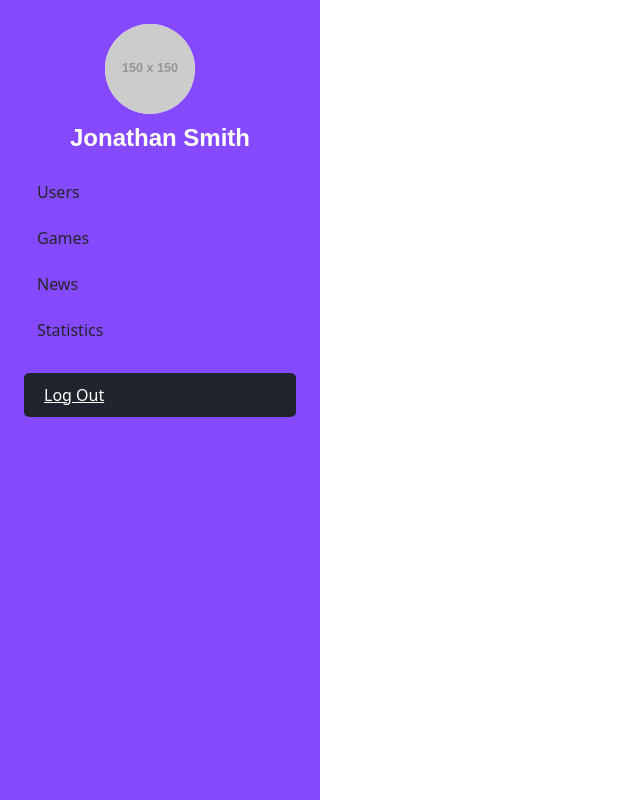
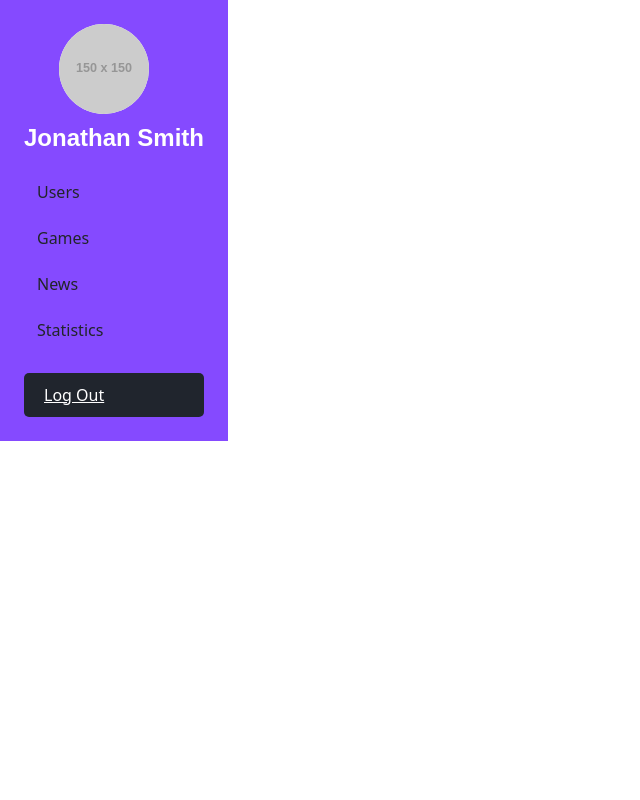
Before and after one commit to LEOQ36/PrograWEB-Proyect, a React (Vite) app: page /Admin in a window 1280 px wide. Shown: the whole page, without its empty margins (0-640 px from the left). Built offline with nearby package versions, Linux system fonts and the light colour scheme.

Commit message:
best seller

```diff
--- a/src/main.tsx
+++ b/src/main.tsx
@@ -11,11 +11,9 @@ import Home from './pages/Home';
 import 'bootstrap/dist/js/bootstrap.bundle.min.js';
 import TopRated from './pages/TopRated';
 import BestSellers from './pages/BestSellers';
-import Noticias from './pages/Noticias';
-import Games from './pages/AdminGames';
+
 import Admin from './pages/Admin';
-import Usuarios from './pages/Usuarios';
-import Estadisticas from './pages/Estadisticas';
+
 
 createRoot(document.getElementById('root')!).render(
   <StrictMode>
@@ -28,10 +26,7 @@ createRoot(document.getElementById('root')!).render(
         <Route path='/Home' element={<Home />} />
         <Route path='/TopRated' element={<TopRated />} />
         <Route path='/BestSellers' element={<BestSellers />} />
-        <Route path='/UsuariosAdmin' element={<Usuarios />} />
-        <Route path='/NoticiasAdmin' element={<Noticias />} />
-        <Route path='/GamesAdmin' element={<Games />}/>
-        <Route path='/EstadisticasAdmin' element={<Estadisticas />} />
+
         <Route path='/Admin' element={<Admin/>}/>
       </Routes>
     </BrowserRouter>
--- a/src/pages/Admin.tsx
+++ b/src/pages/Admin.tsx
@@ -6,7 +6,7 @@ const Admin = () => {
 
     <div className="d-flex">
       {/* Sidebar */}
-      <div className="fondo2 p-4 text-white" style={{ width: "25%", minHeight: "100vh" }}>
+      <div className="fondo2 p-4 text-white" >
         <div className="d-flex flex-column align-items-center">
           <div className="logo_Admin">
             <img
```
